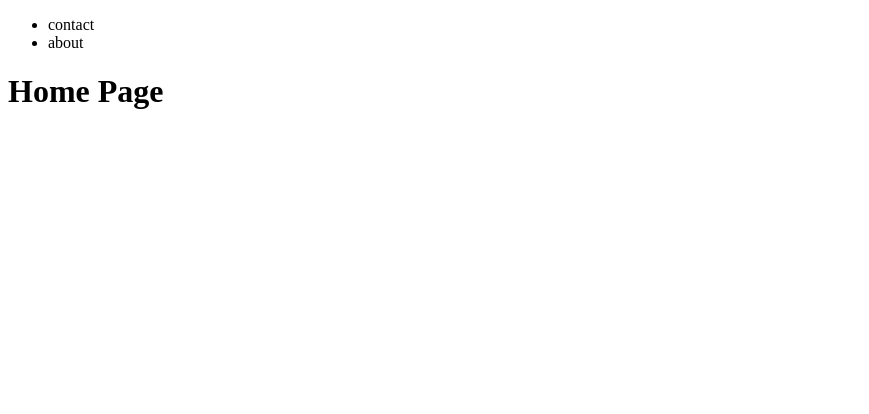
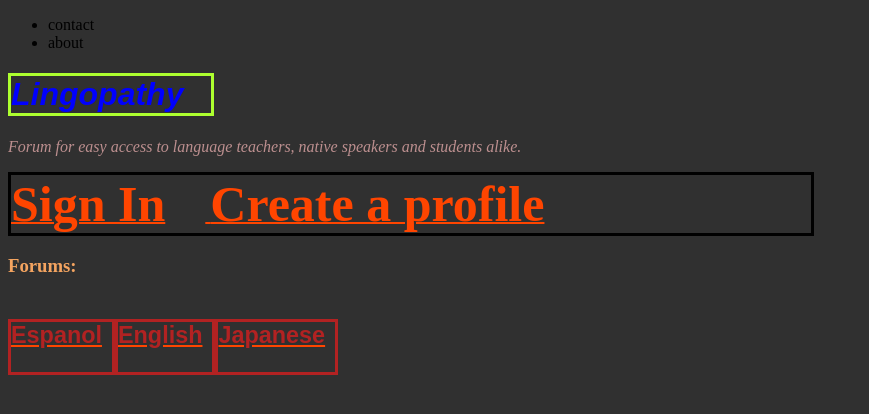
Before and after one commit to uprm-inso-4101-2020-2021-s2/semester-project-team-7, a Django app: page / in a window 1280 px wide. Shown: the top 414 px of the page, without its empty margins (0-869 px from the left). Run offline with Django 3.2, Linux system fonts and the light colour scheme.

Commit message:
Created home page,create a profile page,english forum outline

```diff
--- a/project1/templates/home.html
+++ b/project1/templates/home.html
@@ -1,5 +1,31 @@
 {% extends 'base.html' %}
 
 {% block content %}
-<h1>Home Page</h1>
+<link rel="stylesheet" href="style.css"/>
+<body style="background-color: rgb(48, 48, 48)">
+    <link rel="stylesheet"
+    href="style.css"/>
+    <h1>
+    Lingopathy
+    </h1>
+    <p>Forum for easy access to language teachers, native speakers
+    and students alike.
+    </p>
+<div class = "profile">
+    <a href="index.html">
+        <strong class = "user">Sign In</strong>
+    </a>
+    <a href="contact.html">
+        <strong class = "user">Create a profile</strong>
+    </a>
+</div>
+<h3 class = "title">Forums:</h3>
+<div class="Forums">
+<a href="#"><h3 class="forum">Espanol</h3></a>
+<a href="English.html"><h3 class="forum" >English</h3></a>
+<a href="#"><h3 class="forum">Japanese</h3></a>
+</div>
+
+
+</body>
 {% endblock %}
--- a/project1/templates/profiles/profile_create.html
+++ b/project1/templates/profiles/profile_create.html
@@ -1,9 +1,11 @@
 {% extends 'base.html' %}
 
 {% block content %}
+
 <form method='POST'> {% csrf_token %}
     {{ form.as_p }}
     <input type='submit' value='save' />
 </form>
 
+
 {% endblock %}
--- /dev/null
+++ b/project1/templates/style.css
@@ -0,0 +1,65 @@
+h1{
+    border: solid greenyellow;
+    width: 200px;
+    padding-left: 0px;
+    color: blue;
+    text-align: red;
+    font-style: italic;
+    font-family: sans-serif;
+}
+a{
+    color: orangered;
+    font-size: 20px;
+}
+
+p{
+    font-family: 'Times New Roman', Times, serif;
+    font-style: oblique;
+    color: rosybrown;
+    text-align: left;
+
+}
+h2{
+    text-align: right;
+    color: turquoise;
+}
+.Forums{
+    display: flex;
+    width: 500px;
+    color: firebrick;
+
+}
+.forum{
+    border: solid;
+    height: 50px;
+    padding-right: 10px;
+    color: firebrick;
+    font-family: Arial, Helvetica, sans-serif;
+}
+em{
+     display: block;
+}
+input{
+    display: inline;
+}
+
+.profile{
+    border: solid;
+    width: 800px;
+
+}
+.user{
+    font-size: 50px;
+    padding-right: 40px;
+
+}
+.title{
+    color: sandybrown;
+}
+.NewProfile{
+    border: solid
+}
+.UserInfo{
+    color: blue;
+
+}
```
Also changed, not shown: project1/templates/English.html (added, +20 -0 lines), project1/templates/contact.html (+52 -0 lines).
